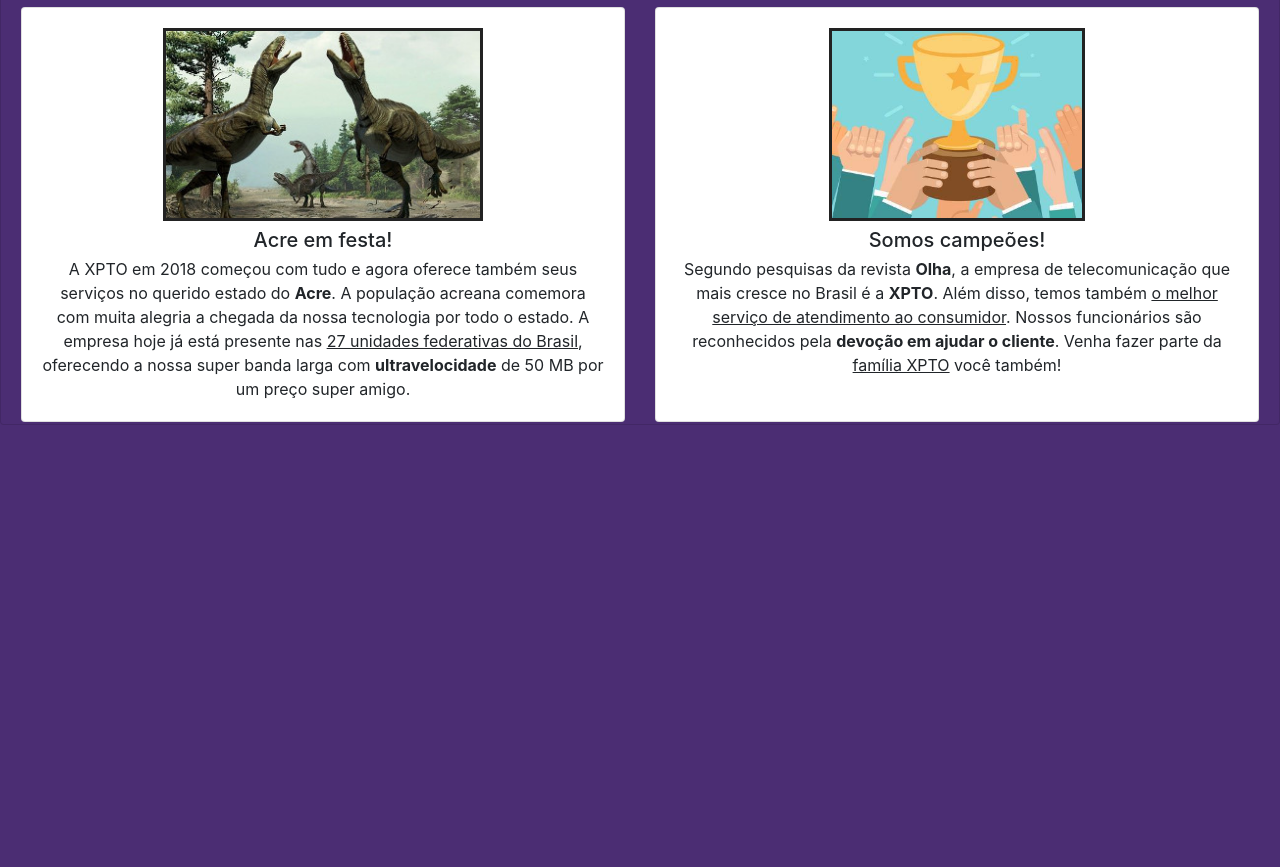
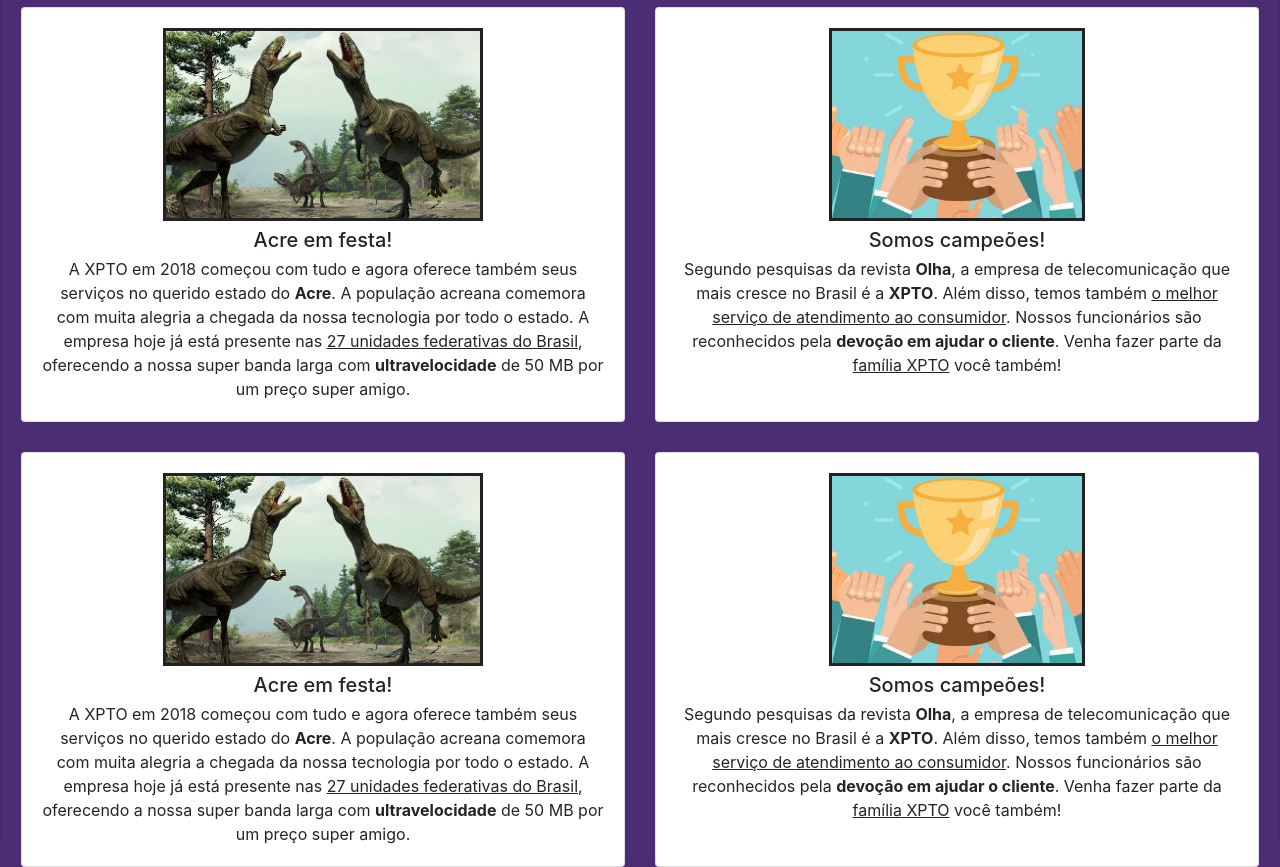
Before and after one commit to gitcamargoj/projeto01, a plain HTML site: page web/noticias.html in a window 1280 px wide. Shown: the part 120-987 px from the top of the page. Before the commit the page ends 800 px from the top, so only its background shows below. Drawn offline with nearby package versions, Linux system fonts and the light colour scheme.

Commit message:
Atualização na page Novidades - Novas notícias

```diff
--- a/web/css/site.css
+++ b/web/css/site.css
@@ -37,6 +37,7 @@
         background-color: #6daec3;
         width:48%;
         height:45%;
+
 #social-footer {
 	color: #8F78AD;
 }
--- a/web/noticias.html
+++ b/web/noticias.html
@@ -53,7 +53,7 @@ and open the template in the editor.
         </nav>
 
 		<!--Noticias-->
-        <div class="card-header card text-center " style="background-color: #4B2D73">
+        <div class="card-header card text-center " style="background-color: #4B2D73;border-bottom: 0px">
             <span style="color:white;font-wight:bold;font-family:Kanit;font-size:200%"><strong>Novidades</strong></span>
 
 
@@ -84,6 +84,33 @@ and open the template in the editor.
           </div>
         </div>
 
+            <div class="row" style="position:relative;bottom:-40px">
+          <div class="col-sm-6" style="position:relative;">
+            <div class="card">
+              <div class="card-body">
+                  <div class="container">
+                    <img src="imagens/dino-novidades.jpg" width="100%" height="100%" id="imgDino"/>
+                </div>
+                <h5 class="card-title" style="position:relative;bottom:-7px">Acre em festa!</h5>
+                <p class="card-text">A XPTO em 2018 começou com tudo e agora oferece também seus serviços no querido estado do <b>Acre</b>. A população acreana comemora com muita alegria a chegada da nossa tecnologia por todo o estado. A empresa hoje já está presente nas <u>27 unidades federativas do Brasil</u>, oferecendo a nossa super banda larga com <b>ultravelocidade</b> de 50 MB  por um preço super amigo.</p>
+
+              </div>
+            </div>
+          </div>
+          <div class="col-sm-6">
+            <div class="card">
+              <div class="card-body">
+                  <div class="container">
+                    <img src="imagens/trofeu-novidades.jpg" width="100%" height="100%" id="imgTrofeu" />
+                </div>
+                <h5 class="card-title" style="position:relative;bottom:-7px">Somos campeões!</h5>
+                <p class="card-text">Segundo pesquisas da revista <b>Olha</b>, a empresa de telecomunicação que mais cresce no Brasil é a <b>XPTO</b>. Além disso, temos também <u>o melhor serviço de atendimento ao consumidor</u>. Nossos funcionários são reconhecidos pela <b>devoção em ajudar o cliente</b>. Venha fazer parte da <u>família XPTO</u> você também! <br><br></p>
+
+              </div>
+            </div>
+          </div>
+        </div>
+
         <!--Bootstrap JS-->
         <script src="https://code.jquery.com/jquery-3.2.1.slim.min.js" integrity="sha384-KJ3o2DKtIkvYIK3UENzmM7KCkRr/rE9/Qpg6aAZGJwFDMVNA/GpGFF93hXpG5KkN" crossorigin="anonymous"></script>
         <script src="https://cdnjs.cloudflare.com/ajax/libs/popper.js/1.12.9/umd/popper.min.js" integrity="sha384-ApNbgh9B+Y1QKtv3Rn7W3mgPxhU9K/ScQsAP7hUibX39j7fakFPskvXusvfa0b4Q" crossorigin="anonymous"></script>
```
